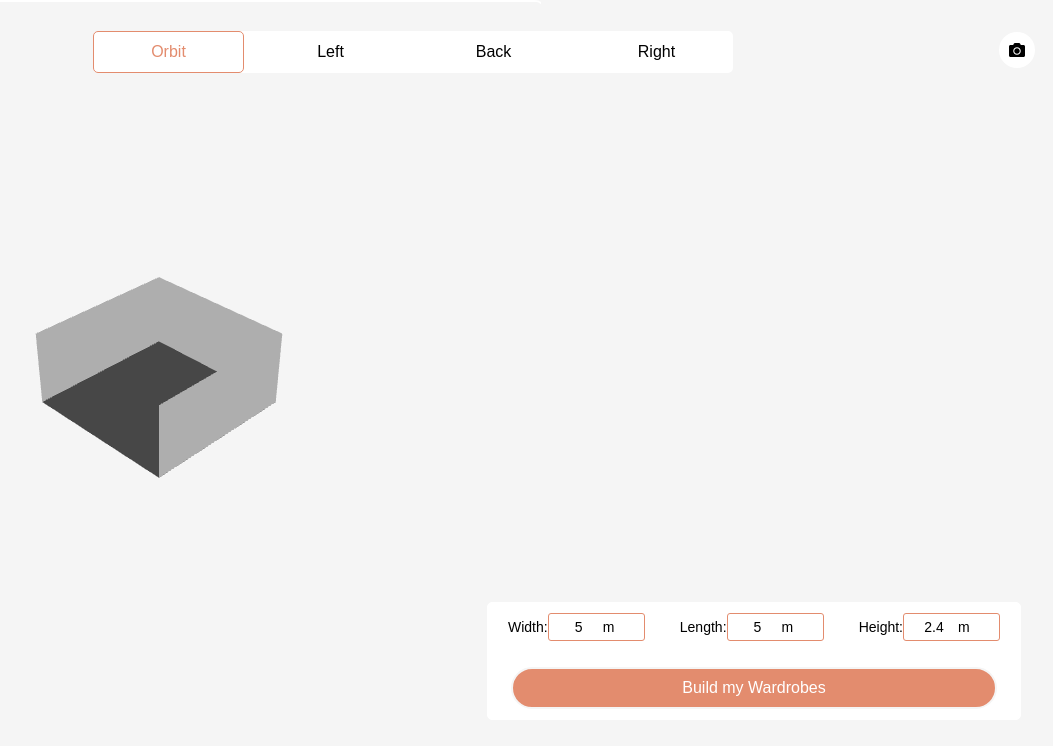
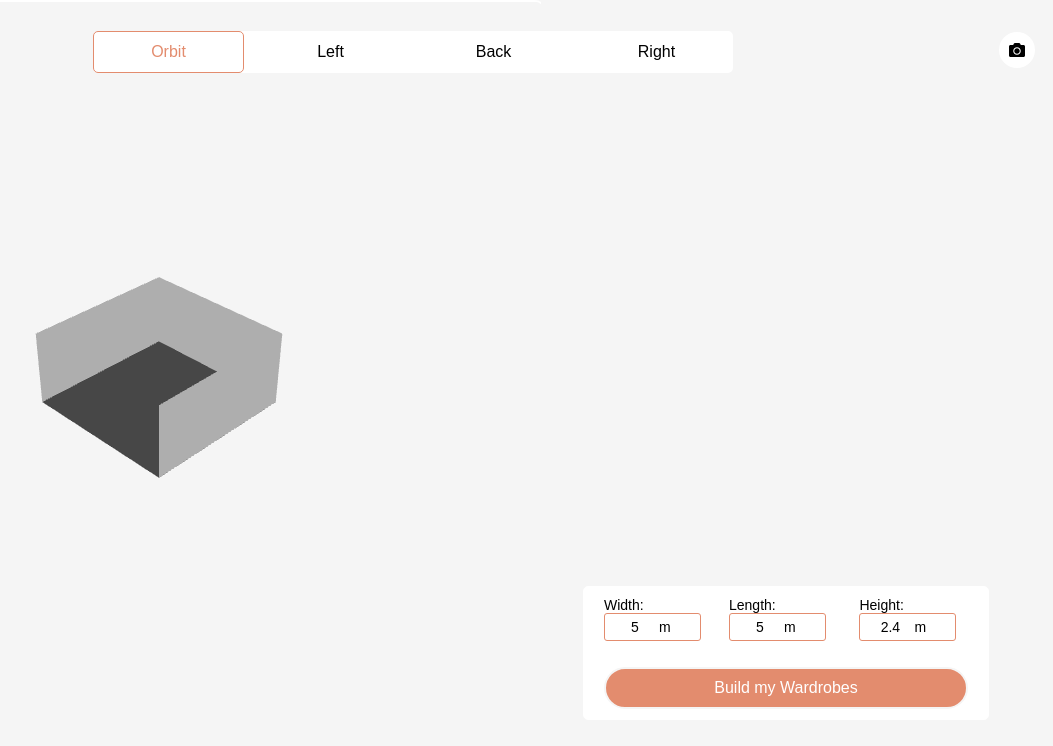
Before and after one commit to ShubhamChaurasia22/wardrobe, a React (Create React App) app: page / in a window 1280 px wide. Shown: the top 746 px of the page, without its empty margins (227-1280 px from the left). Built offline with nearby package versions, Linux system fonts and the light colour scheme.

Commit message:
Adjust wardrobe styles; modify positioning and width for improved layout

```diff
--- a/src/index.css
+++ b/src/index.css
@@ -499,7 +499,7 @@ canvas {
   .style-wardrobes {
     position: absolute;
     bottom: 10%;
-    right: 2rem;
-    width: 40%;
+    right: 4rem;
+    width: 30%;
   }
 }
```
